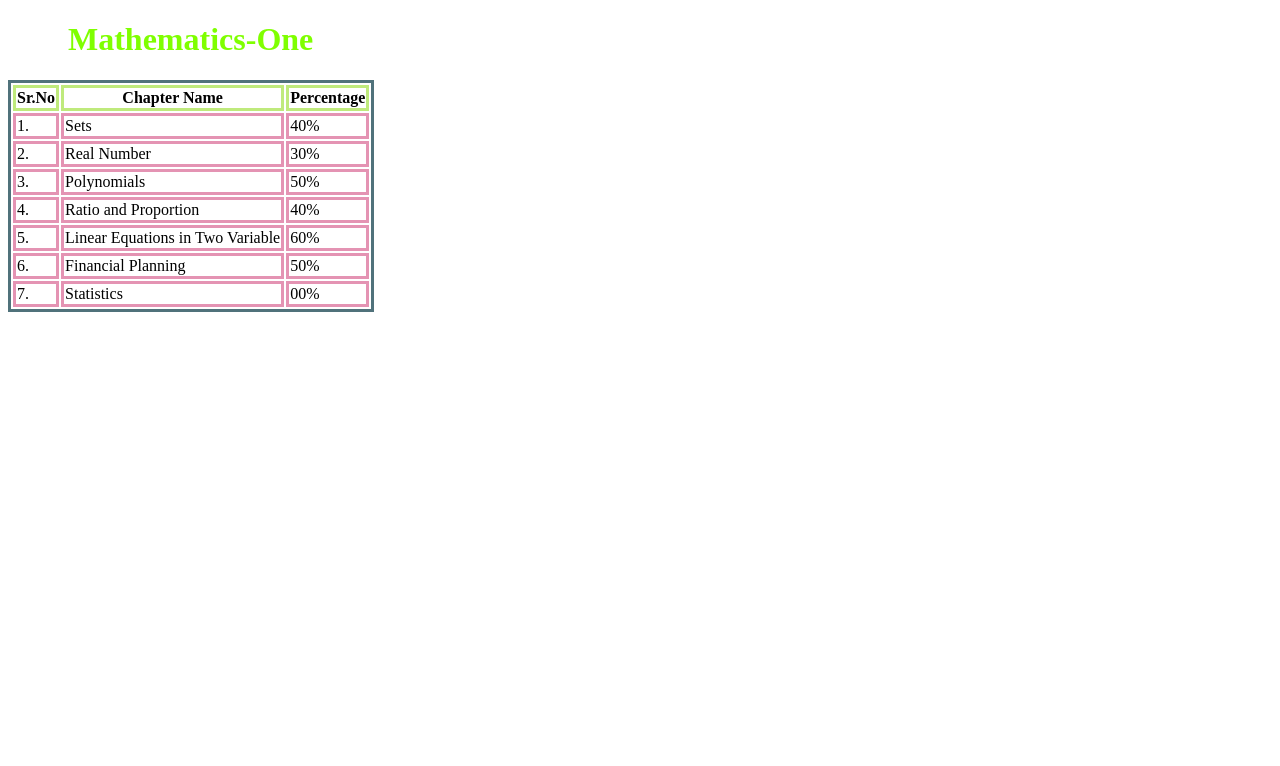
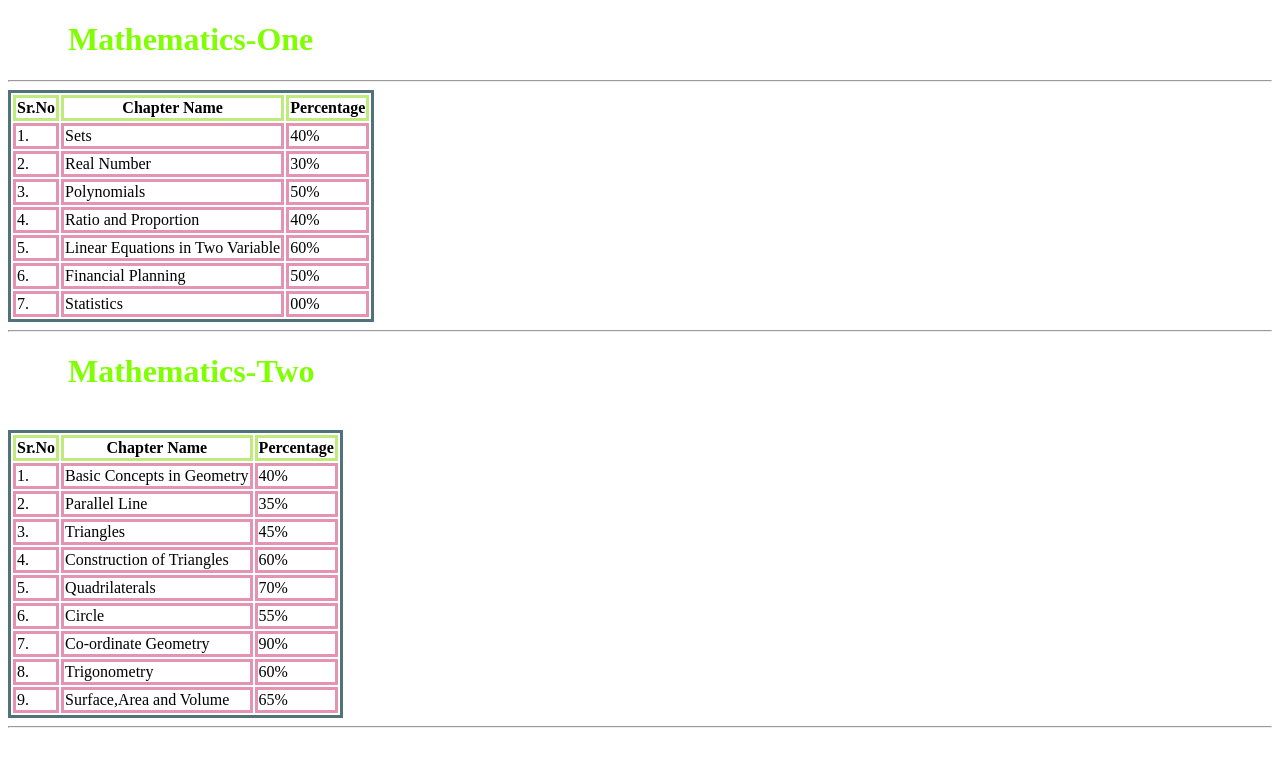
Before and after one commit to Nikhil78945/Best-htmlProject, a plain HTML site: page math.html in a window 1280 px wide. Drawn offline with Linux system fonts and the light colour scheme.

Commit message:
Add files via upload

```diff
--- a/math.html
+++ b/math.html
@@ -17,7 +17,7 @@
     </style>
 </head>
 <body>
-    <h1 style="color: chartreuse; margin-left: 60px;">Mathematics-One</h1>
+    <h1 style="color: chartreuse; margin-left: 60px;">Mathematics-One</h1><hr>
     <table>
         <tr>
             <th>Sr.No</th>
@@ -60,5 +60,59 @@
             <td>00%</td>
         </tr>
     </table>
+    <hr>
+    <h1 style="color: chartreuse; margin-left: 60px;">Mathematics-Two</h1><br>
+    <table>
+        <tr>
+            <th>Sr.No</th>
+            <th>Chapter Name</th>
+            <th>Percentage</th>
+        </tr>
+        <tr>
+            <td>1.</td>
+            <td>Basic Concepts in Geometry</td>
+            <td>40%</td>
+        </tr>
+        <tr>
+            <td>2.</td>
+            <td>Parallel Line</td>
+            <td>35%</td>
+        </tr>
+            <td>3.</td>
+            <td>Triangles</td>
+            <td>45%</td>
+        </tr>
+        <tr>
+            <td>4.</td>
+            <td>Construction of Triangles</td>
+            <td>60%</td>
+        </tr>
+        <tr>
+            <td>5.</td>
+            <td>Quadrilaterals</td>
+            <td>70%</td>
+        </tr>
+        <tr>
+            <td>6.</td>
+            <td>Circle</td>
+            <td>55%</td>
+        </tr>
+        <tr>
+            <td>7.</td>
+            <td>Co-ordinate Geometry</td>
+            <td>90%</td>
+        </tr>
+        <tr>
+            <td>8.</td>
+            <td>Trigonometry</td>
+            <td>60%</td>
+        </tr>
+        <tr>
+            <td>9.</td>
+            <td>Surface,Area and Volume</td>
+            <td>65%</td>
+        </tr>
+    </table>
+    <hr>
 </body>
 </html>
```
Also changed, not shown: index.html (+19 -8 lines), science.html (added, +128 -0 lines), sylabus.html (+10 -1 lines), images/syllabus.jpg (added).
